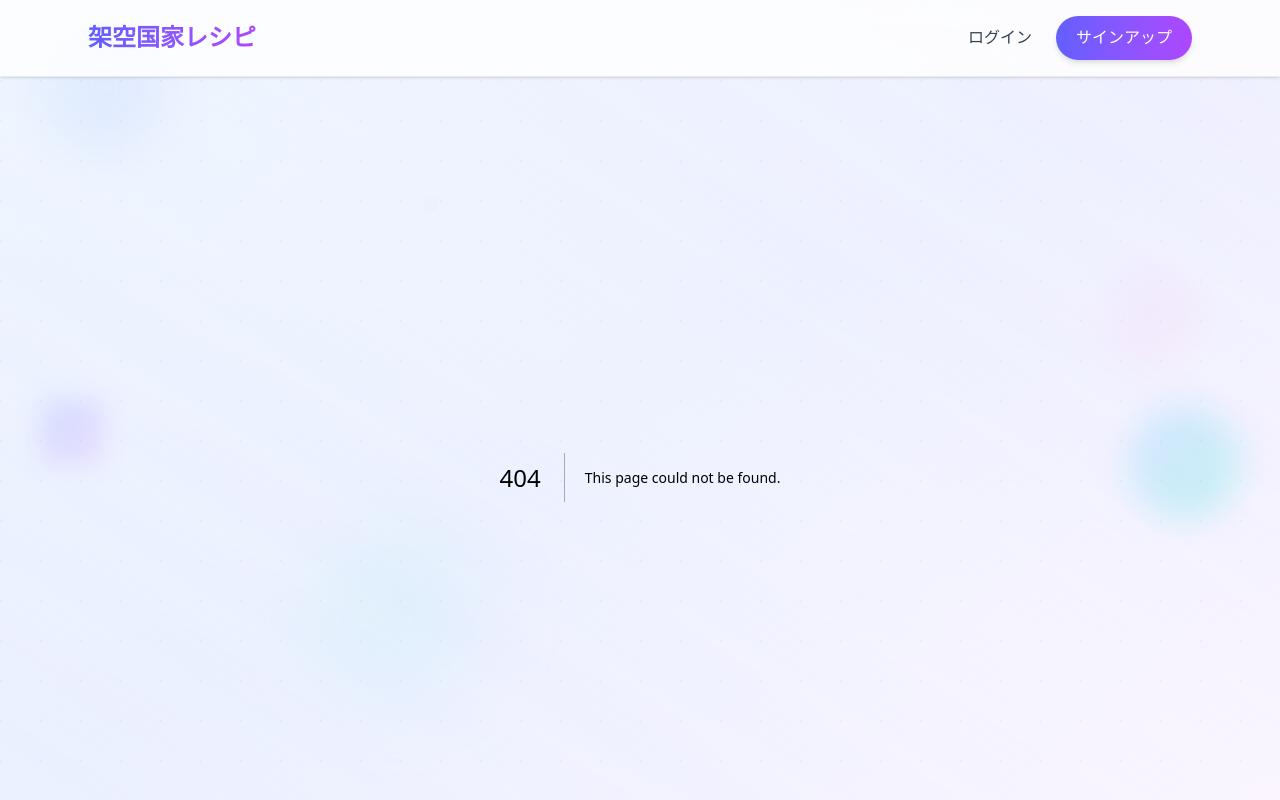
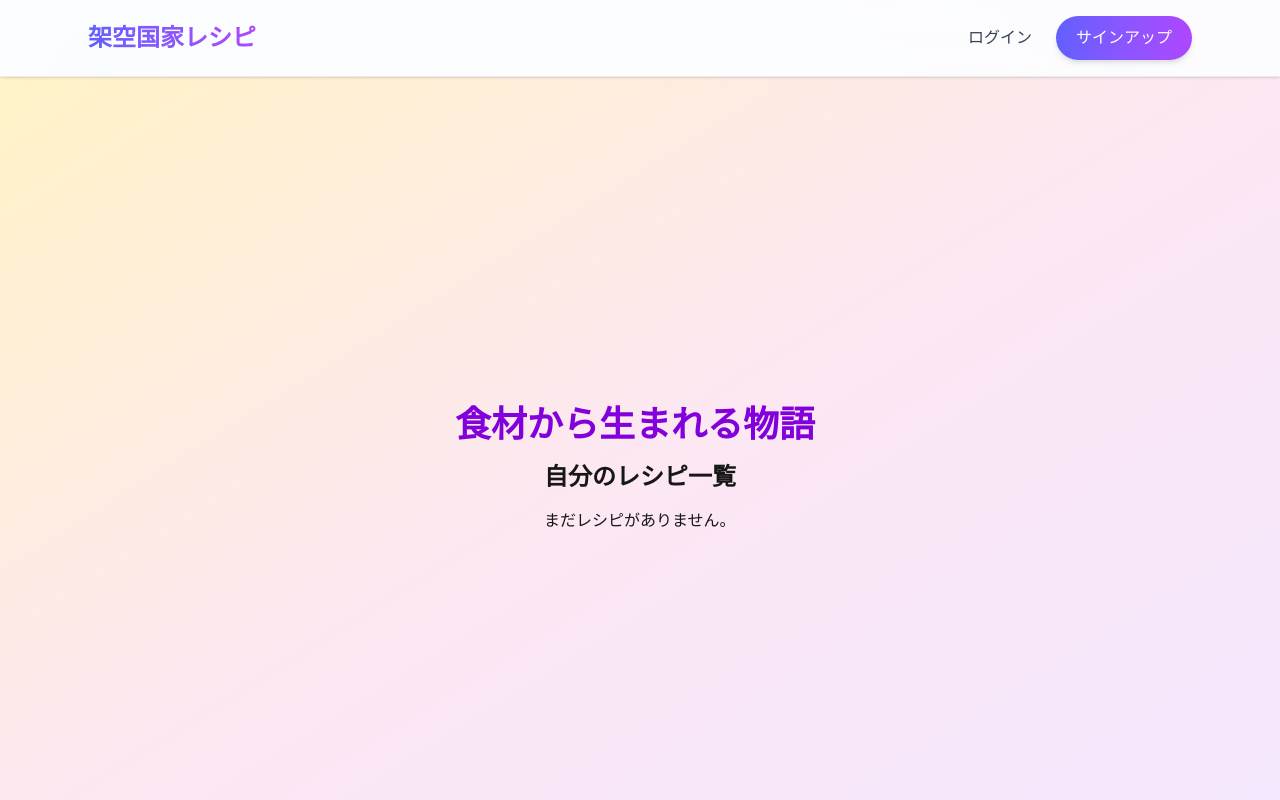
Before and after one commit to jacksen-ng/camp-06, a Next.js app in the folder frontend/: page /my-recipes in a window 1280 px wide. Before the commit this address had no page. Shown: the top 800 px of the page. Built offline with nearby package versions, Linux system fonts and the light colour scheme.

Commit message:
仮のマイページリスト

```diff
--- /dev/null
+++ b/frontend/src/app/my-recipes/components/MyRecipesList.tsx
@@ -0,0 +1,74 @@
+"use client";
+
+import { useEffect, useState } from "react";
+import { useRouter } from "next/navigation";
+import { useAuth } from "@/app/contexts/AuthContext";
+
+type Recipe = {
+  id: number;
+  title: string;
+  ingredients: string;
+  instructions: string;
+};
+
+export default function MyRecipesPage() {
+  const { token, isAuthenticated } = useAuth();
+  const [recipes, setRecipes] = useState<Recipe[]>([]);
+  const [loading, setLoading] = useState(true);
+  const router = useRouter();
+
+  useEffect(() => {
+    if (!isAuthenticated || !token) {
+      setLoading(false);
+      return;
+    }
+
+    const fetchMyRecipes = async () => {
+      try {
+        const res = await fetch("http://localhost:8000/recipes/user/me", {
+          headers: {
+            Authorization: `Bearer ${token}`,
+          },
+        });
+        if (res.ok) {
+          setRecipes(await res.json());
+        }
+      } catch (error) {
+        console.error("エラー:", error);
+      } finally {
+        setLoading(false);
+      }
+    };
+
+    fetchMyRecipes();
+  }, [isAuthenticated, token]);
+
+  if (loading) return <p>読み込み中...</p>;
+
+  return (
+    <div className="p-4">
+      <h1 className="text-2xl font-bold mb-4">自分のレシピ一覧</h1>
+      {recipes.length === 0 ? (
+        <p>まだレシピがありません。</p>
+      ) : (
+        <ul className="space-y-4">
+          {recipes.map((recipe) => (
+            <li
+              key={recipe.id}
+              onClick={() => router.push(`/recipes/${recipe.id}`)}
+              className="border p-4 rounded-md shadow-sm hover:bg-gray-50 cursor-pointer transition"
+            >
+              <h2 className="text-xl font-semibold">{recipe.title}</h2>
+              <p>
+                <strong>材料:</strong> {recipe.ingredients}
+              </p>
+              <p>
+                <strong>作り方:</strong> {recipe.instructions}
+              </p>
+            </li>
+          ))}
+        </ul>
+      )}
+    </div>
+  );
+}
--- /dev/null
+++ b/frontend/src/app/my-recipes/page.tsx
@@ -0,0 +1,28 @@
+"use client";
+import MyrecipesList from "./components/MyRecipesList";
+import { TypeAnimation } from "react-type-animation";
+
+export default function TopPage() {
+  return (
+    <div className="flex flex-col items-center justify-center min-h-screen bg-gradient-to-br from-amber-100 via-pink-100 to-purple-100 p-6">
+      {/* アニメーション見出し */}
+      <TypeAnimation
+        sequence={[
+          "ようこそ",
+          1200,
+          "世界のレシピへ",
+          1500,
+          "食材から生まれる物語",
+          1800,
+        ]}
+        wrapper="h1"
+        cursor={true}
+        repeat={Infinity}
+        className="text-3xl md:text-4xl font-extrabold text-purple-700 text-center"
+      />
+
+      {/* トップフォーム（ボタン＋投稿一覧） */}
+      <MyrecipesList />
+    </div>
+  );
+}
```
Also changed, not shown: 1 other file (tests, documents, lock files or other folders).
